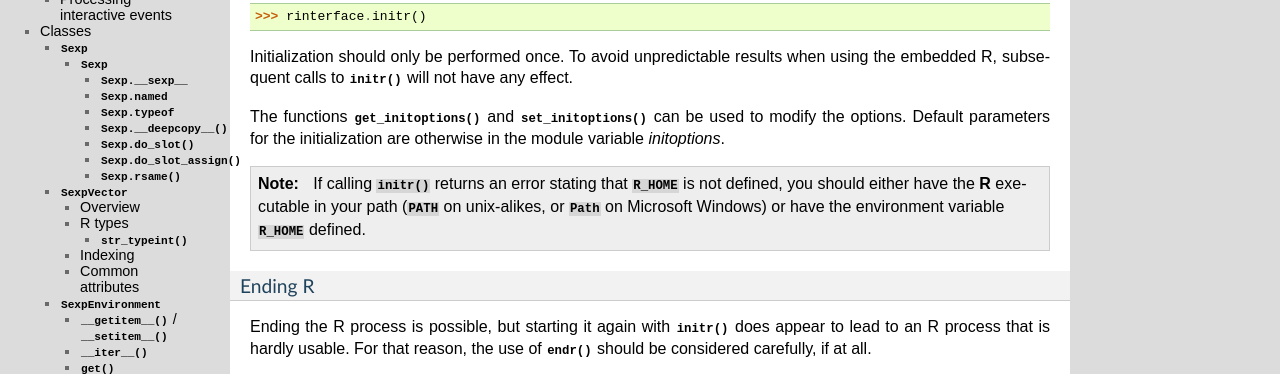
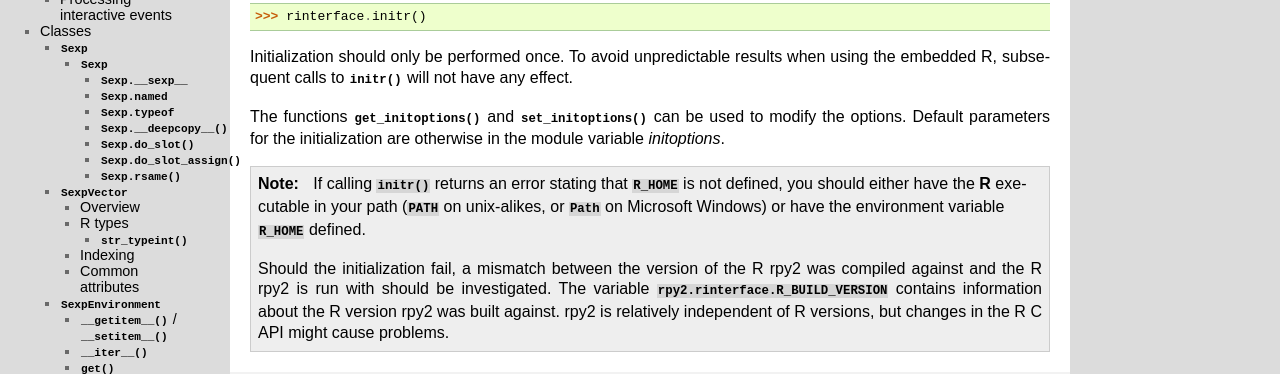
Before and after one commit to uhjish/rpy2, a Sphinx documentation site: the page built from doc/source/rinterface.rst, in a window 1280 px wide and 900 px high, scrolled down 556 px, cut to the strip 0-374 px from the top of the window. Built offline with Sphinx 7.4.7, drawn with Linux system fonts in a browser that asks for light colours; formulas are drawn with MathJax 3.

Commit message:
doc about R_BUILD_VERSION

```diff
--- a/doc/source/rinterface.rst
+++ b/doc/source/rinterface.rst
@@ -59,6 +59,13 @@ in the module variable `initoptions`.
    :envvar:`R_HOME` is not defined, you should either have the :program:`R` executable in
    your path (:envvar:`PATH` on unix-alikes, or :envvar:`Path` on Microsoft Windows) or
    have the environment variable :envvar:`R_HOME` defined.
+
+   Should the initialization fail, a mismatch between the version of the R
+   rpy2 was compiled against and the R rpy2 is run with should be investigated.
+   The variable :attr:`rpy2.rinterface.R_BUILD_VERSION` contains information
+   about the R version rpy2 was built against.
+   rpy2 is relatively independent of R versions, but changes in the R C API
+   might cause problems.
 
 Ending R
 ^^^^^^^^
```
